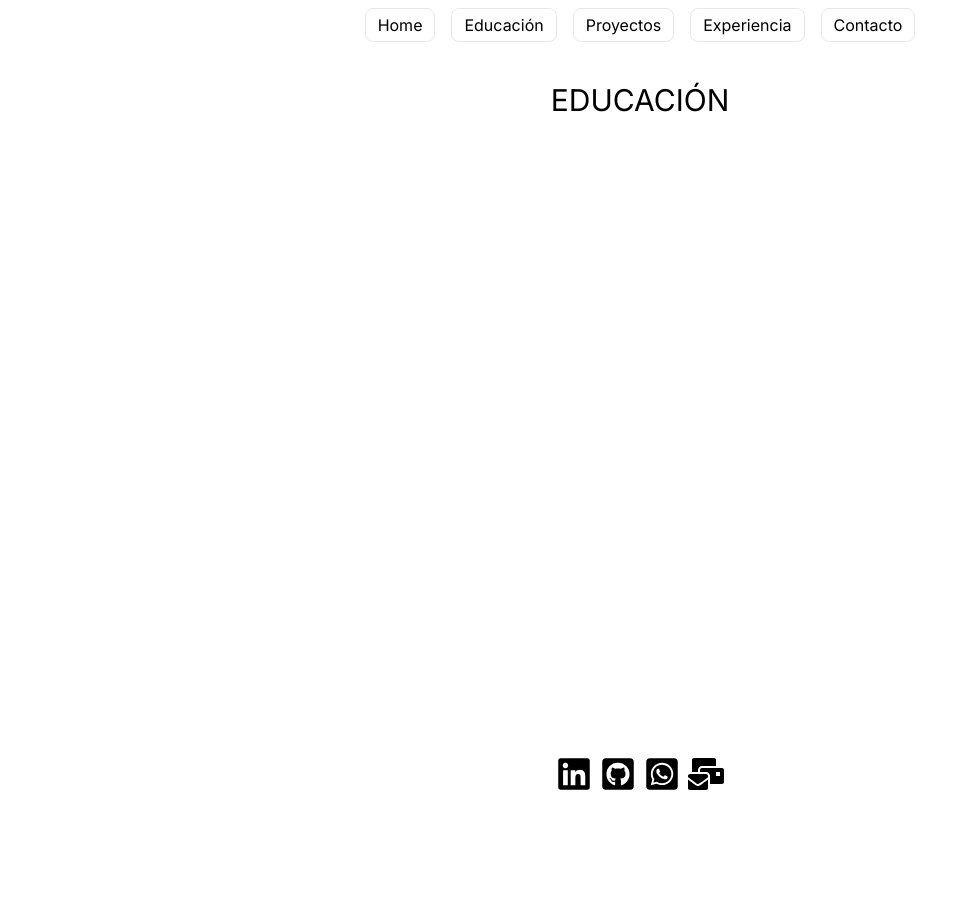
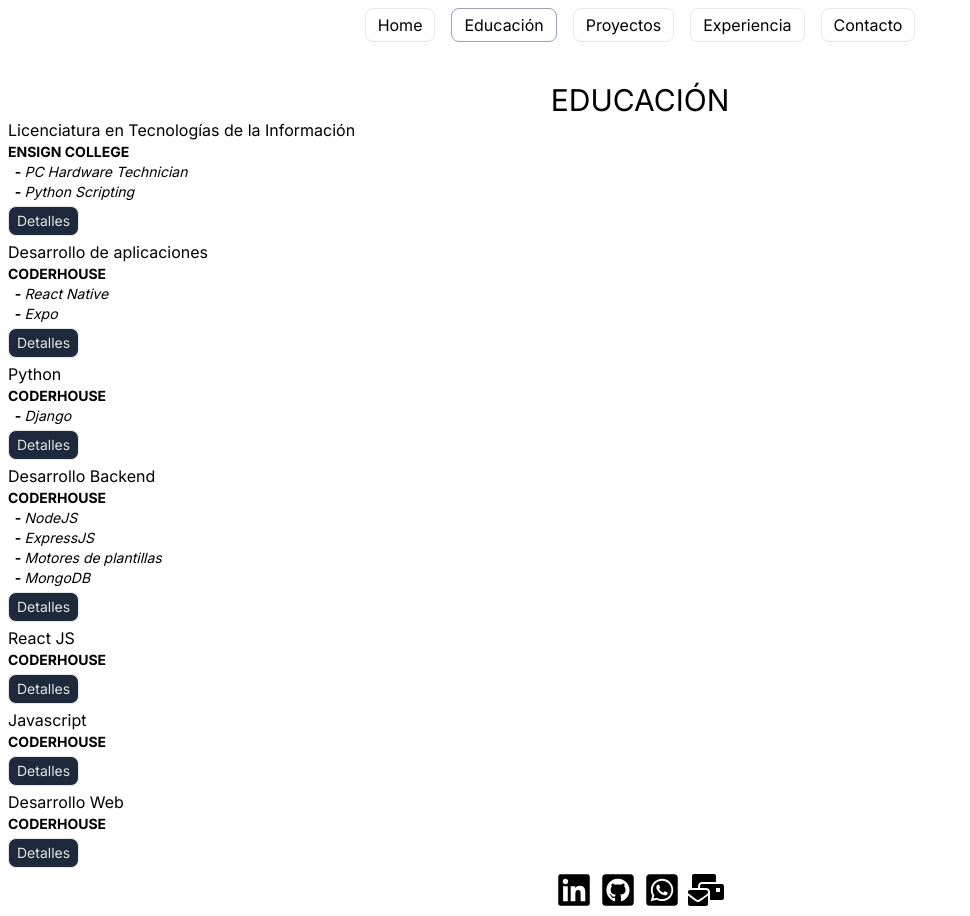
Before and after one commit to n0m3l4c000nt35/portfolio, a Next.js app: page /educacion in a window 1280 px wide. Shown: the whole page, without its empty margins (0-970 px from the left). Before the commit the page ends 800 px from the top, so only its background shows below. Built offline with nearby package versions, Linux system fonts and the light colour scheme.

Commit message:
agregar datos a la sección educación

```diff
--- a/src/app/educacion/page.tsx
+++ b/src/app/educacion/page.tsx
@@ -1,3 +1,92 @@
+type Study = {
+  id: number;
+  title: string;
+  school: string;
+  description: string[];
+  link: string;
+};
+
+const studies: Study[] = [
+  {
+    id: 1,
+    title: "Licenciatura en Tecnologías de la Información",
+    school: "Ensign College",
+    description: ["PC Hardware Technician", "Python Scripting"],
+    link: "https://www.byupathway.edu/bachelors-degree/information-technology",
+  },
+  {
+    id: 2,
+    title: "Desarrollo de aplicaciones",
+    school: "Coderhouse",
+    description: ["React Native", "Expo"],
+    link: "https://www.coderhouse.com/ar/online/desarrollo-aplicaciones",
+  },
+  {
+    id: 3,
+    title: "Python",
+    school: "Coderhouse",
+    description: ["Django"],
+    link: "https://www.coderhouse.com/ar/online/python",
+  },
+  {
+    id: 4,
+    title: "Desarrollo Backend",
+    school: "Coderhouse",
+    description: ["NodeJS", "ExpressJS", "Motores de plantillas", "MongoDB"],
+    link: "https://www.coderhouse.com/ar/online/carrera-desarrollo-backend",
+  },
+  {
+    id: 5,
+    title: "React JS",
+    school: "Coderhouse",
+    description: [],
+    link: "https://www.coderhouse.com/ar/online/reactjs",
+  },
+  {
+    id: 6,
+    title: "Javascript",
+    school: "Coderhouse",
+    description: [],
+    link: "https://www.coderhouse.com/ar/online/javascript",
+  },
+  {
+    id: 7,
+    title: "Desarrollo Web",
+    school: "Coderhouse",
+    description: [],
+    link: "https://www.coderhouse.com/ar/online/desarrollo-web-online",
+  },
+];
+
 export default function Education() {
-  return <h1 className="page-title">Educación</h1>;
+  return (
+    <>
+      <h1 className="page-title">Educación</h1>
+      <ul>
+        {studies.map(({ id, title, school, description, link }) => (
+          <li key={id}>
+            <h3>{title}</h3>
+            <h2 className="font-bold text-sm uppercase">{school}</h2>
+            <ul>
+              {description?.map((item, index) => (
+                <li key={index} className="text-sm">
+                  <b>&nbsp; - </b>
+                  <span className="italic">{item}</span>
+                </li>
+              ))}
+            </ul>
+            <div className="flex">
+              <a
+                href={link}
+                target="_blank"
+                className="border rounded-lg my-1 px-2 py-1 bg-slate-800 text-neutral-200 hover:bg-slate-700 text-sm"
+              >
+                Detalles
+              </a>
+            </div>
+          </li>
+        ))}
+      </ul>
+    </>
+  );
 }
--- a/src/app/globals.css
+++ b/src/app/globals.css
@@ -4,7 +4,11 @@
 
 @layer base {
   body {
-    @apply p-2
+    @apply p-2;
+  }
+
+  body::-webkit-scrollbar {
+    display: none;
   }
 
   h1 {
--- a/src/app/page.tsx
+++ b/src/app/page.tsx
@@ -4,8 +4,8 @@
       <h1 className="mt-52 text-center text-6xl font-black">Esteban Zárate</h1>
       <h2 className="text-center">
         <span className="hover:text-slate-600">Pentester</span> <b>|</b>{" "}
-        <span className="hover:text-slate-600">Desarrollador Web</span> <b>|</b>{" "}
-        <span className="hover:text-slate-600">Bug Bounty Hunter</span>
+        <span className="hover:text-slate-600">Desarrollador Full Stack</span>{" "}
+        <b>|</b> <span className="hover:text-slate-600">Bug Bounty Hunter</span>
       </h2>
     </>
   );
--- a/src/components/nav-link.tsx
+++ b/src/components/nav-link.tsx
@@ -1,3 +1,6 @@
+"use client";
+
+import { usePathname } from "next/navigation";
 import Link from "next/link";
 
 export default function NavLink({
@@ -7,9 +10,13 @@
   href: string;
   title: string;
 }) {
+  const pathname = usePathname();
+
   return (
     <Link
-      className="mx-2 px-3 py-1 rounded-lg border hover:border-slate-300"
+      className={`mx-2 px-3 py-1 rounded-lg border hover:border-slate-300 ${
+        pathname === href ? "border-slate-400" : ""
+      }`}
       href={`${href}`}
     >
       {title}
--- a/src/components/nav.tsx
+++ b/src/components/nav.tsx
@@ -1,6 +1,4 @@
-import Link from "next/link";
 import NavLink from "./nav-link";
-import { log } from "console";
 
 const links = [
   { id: 1, href: "/", title: "Home" },
```
